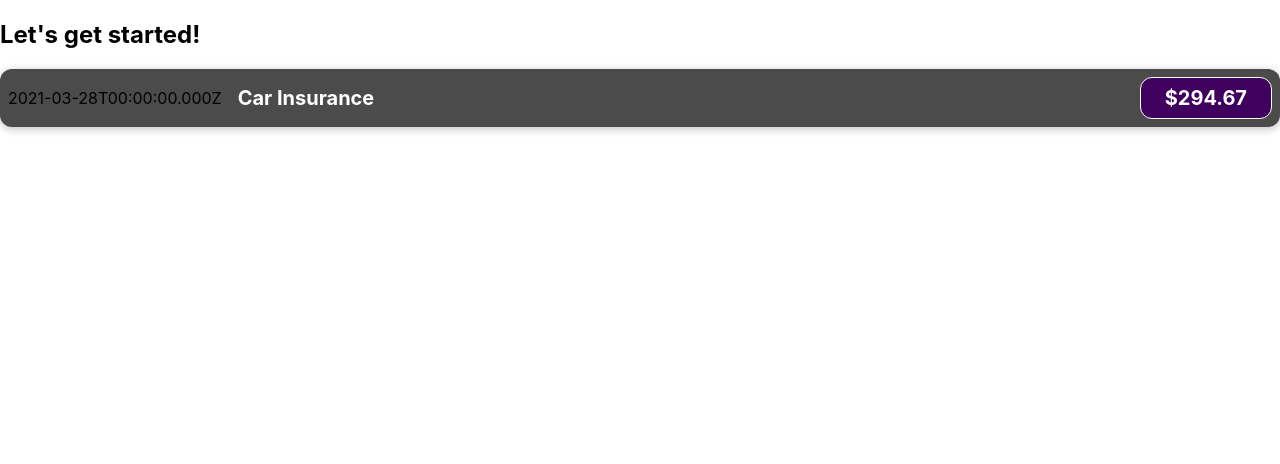
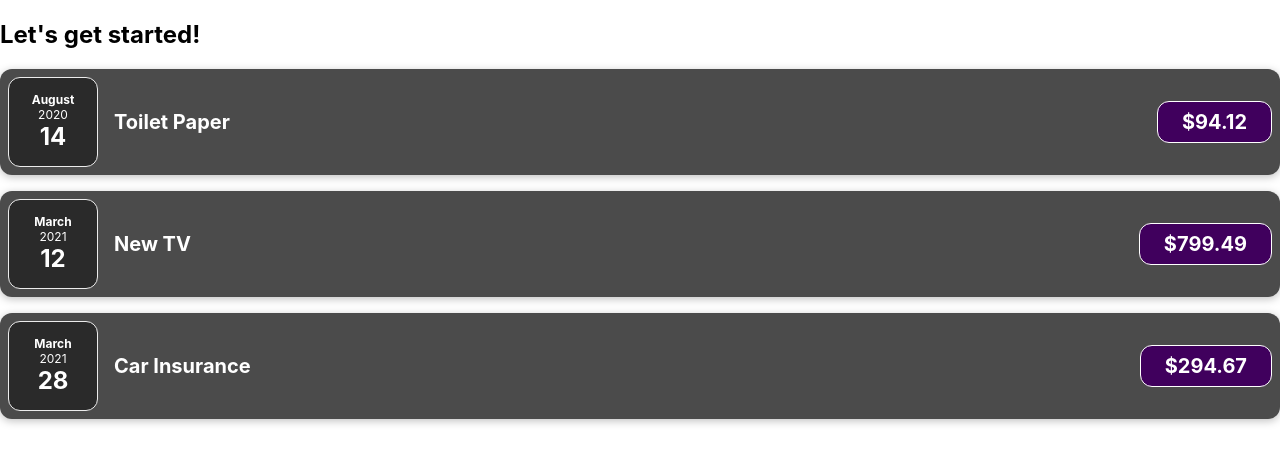
Before and after one commit to JosephCW/react-the-complete-guide, a React (Create React App) app: page / in a window 1280 px wide. Shown: the top 464 px of the page. Built offline with nearby package versions, Linux system fonts and the light colour scheme.

Commit message:
ExpenseDate component with props

```diff
--- a/src/App.js
+++ b/src/App.js
@@ -3,10 +3,46 @@
 import './App.css';
 
 function App() {
+  const expenses = [
+    {
+      id: 'e1',
+      title: 'Toilet Paper',
+      amount: 94.12,
+      date: new Date(2020, 7, 14),
+    },
+    { id: 'e2', title: 'New TV', amount: 799.49, date: new Date(2021, 2, 12) },
+    {
+      id: 'e3',
+      title: 'Car Insurance',
+      amount: 294.67,
+      date: new Date(2021, 2, 28),
+    },
+    {
+      id: 'e4',
+      title: 'New Desk (Wooden)',
+      amount: 450,
+      date: new Date(2021, 5, 12),
+    },
+  ];
+
   return (
     <div>
       <h2>Let's get started!</h2>
-      <ExpenseItem>/</ExpenseItem>
+      <ExpenseItem
+        title={expenses[0].title}
+        amount={expenses[0].amount}
+        date={expenses[0].date}
+      ></ExpenseItem>
+      <ExpenseItem
+        title={expenses[1].title}
+        amount={expenses[1].amount}
+        date={expenses[1].date}
+      ></ExpenseItem>
+      <ExpenseItem
+        title={expenses[2].title}
+        amount={expenses[2].amount}
+        date={expenses[2].date}
+      ></ExpenseItem>
     </div>
 
     // <div className="App">
--- /dev/null
+++ b/src/components/ExpenseDate.css
@@ -0,0 +1,26 @@
+.expense-date {
+  display: flex;
+  flex-direction: column;
+  width: 5.5rem;
+  height: 5.5rem;
+  border: 1px solid #ececec;
+  background-color: #2a2a2a;
+  color: white;
+  border-radius: 12px;
+  align-items: center;
+  justify-content: center;
+}
+
+.expense-date__month {
+  font-size: 0.75rem;
+  font-weight: bold;
+}
+
+.expense-date__year {
+  font-size: 0.75rem;
+}
+
+.expense-date__day {
+  font-size: 1.5rem;
+  font-weight: bold;
+}
--- /dev/null
+++ b/src/components/ExpenseDate.js
@@ -0,0 +1,17 @@
+import './ExpenseDate.css';
+
+function ExpenseDate(props) {
+  const month = props.date.toLocaleString('en-US', { month: 'long' });
+  const day = props.date.toLocaleString('en-US', { day: '2-digit' });
+  const year = props.date.getFullYear();
+
+  return (
+    <div className="expense-date">
+      <div className="expense-date__month">{month}</div>
+      <div className="expense-date__year">{year}</div>
+      <div className="expense-date__day">{day}</div>
+    </div>
+  );
+}
+
+export default ExpenseDate;
--- a/src/components/ExpenseItem.js
+++ b/src/components/ExpenseItem.js
@@ -1,16 +1,13 @@
+import ExpenseDate from './ExpenseDate';
 import './ExpenseItem.css';
 
-function ExpenseItem() {
-  const expenseDate = new Date(2021, 2, 28);
-  const expenseTitle = 'Car Insurance';
-  const expenseAmount = 294.67;
-
+function ExpenseItem(props) {
   return (
     <div className="expense-item">
-      <div>{expenseDate.toISOString()}</div>
+      <ExpenseDate date={props.date} />
       <div className="expense-item__description">
-        <h2>{expenseTitle}</h2>
-        <div className="expense-item__price">${expenseAmount}</div>
+        <h2>{props.title}</h2>
+        <div className="expense-item__price">${props.amount}</div>
       </div>
     </div>
   );
```
